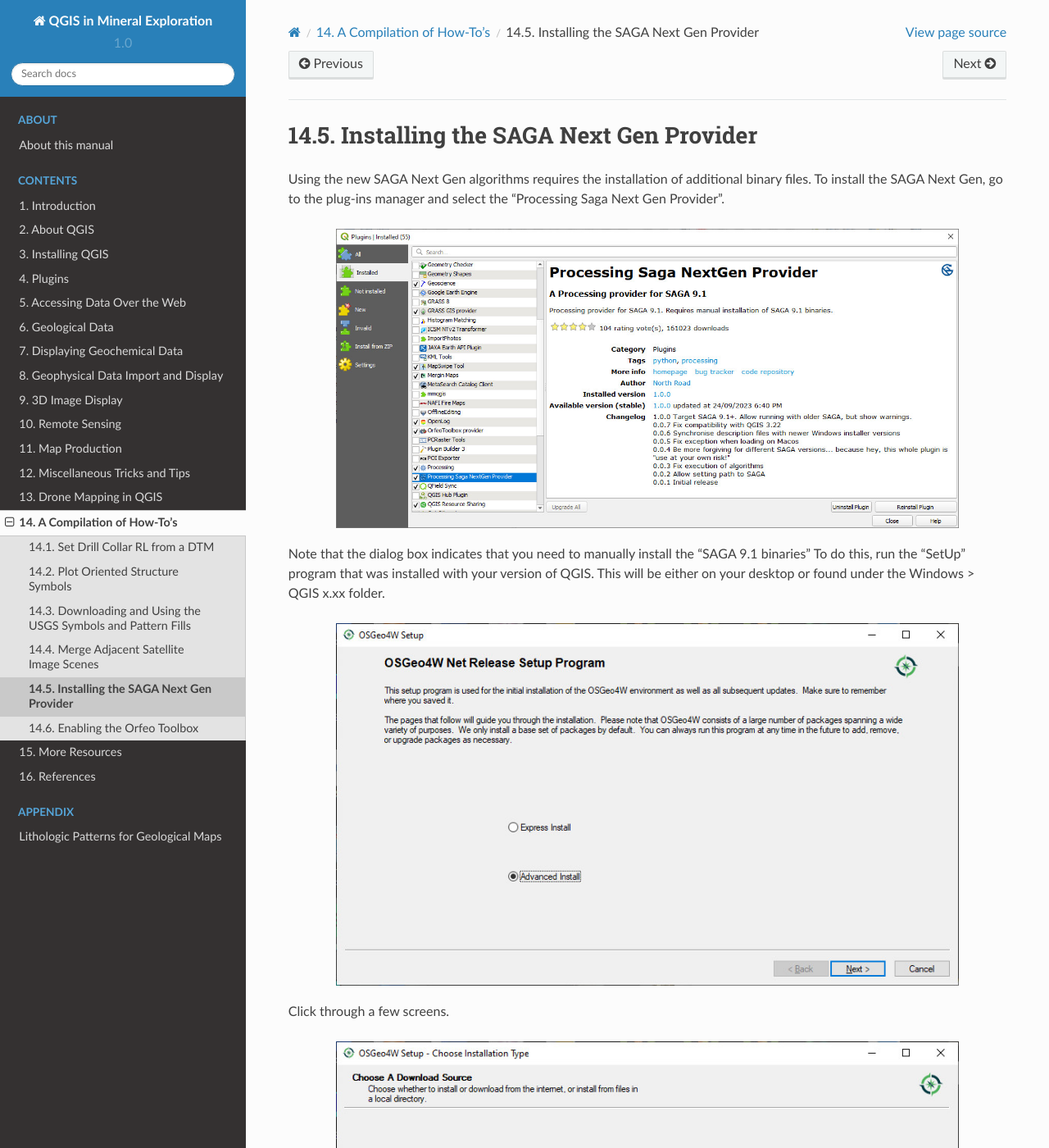
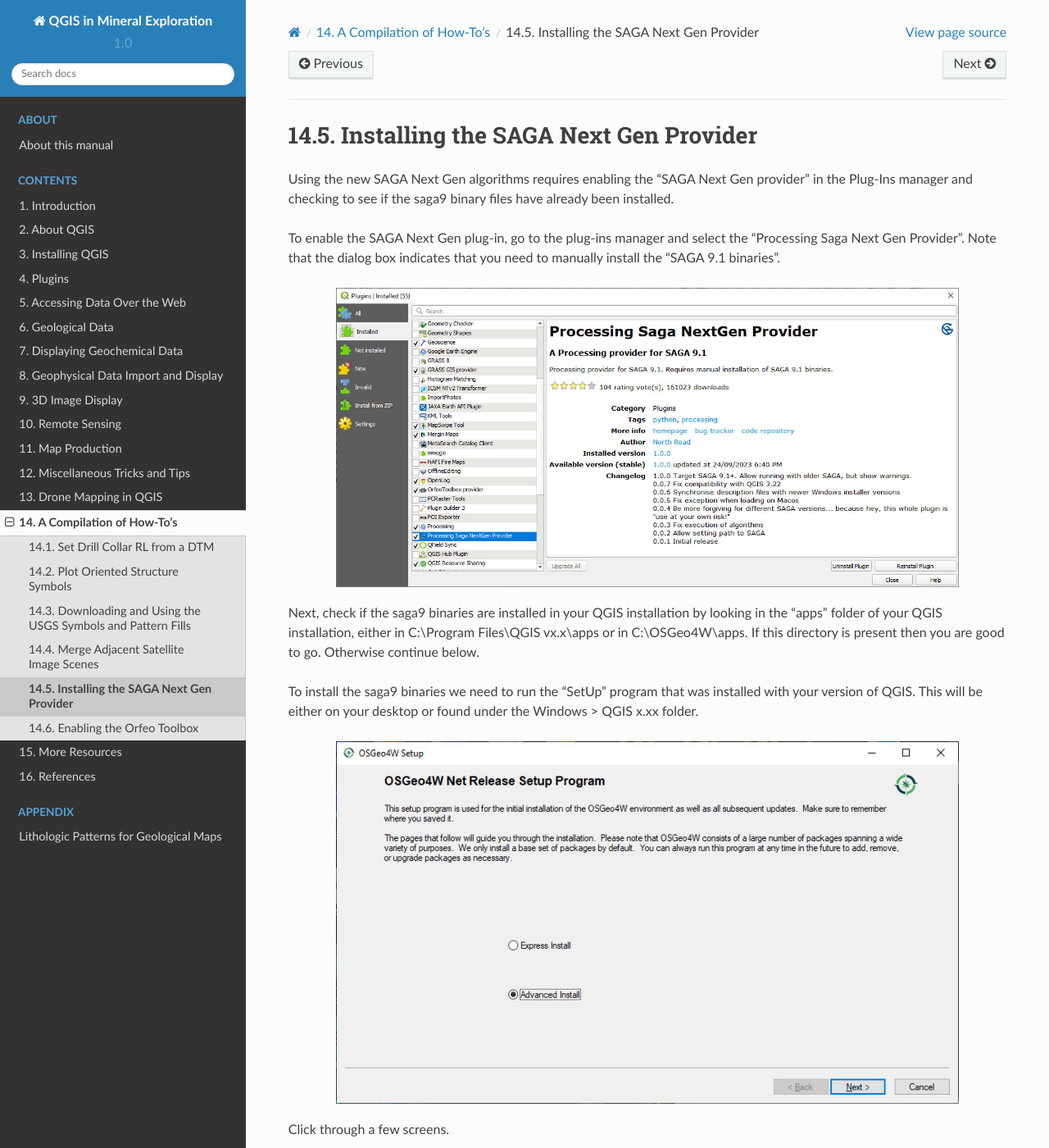
Before and after one commit to mammothgeospatial/qgis-in-mineral-exploration, a Sphinx documentation site: the page built from docs/source/how_to/add_saga_next_gen.rst, in a window 1280 px wide and 1400 px high. Shown: the whole window at 82% size. Built offline with Sphinx 7.4.7 and the Read the Docs theme 2.0.0, drawn with Linux system fonts in a browser that asks for light colours; some of the changed text lies outside the part shown.

Commit message:
Update to the add_saga_next_gen work flow

```diff
--- a/docs/source/how_to/add_saga_next_gen.rst
+++ b/docs/source/how_to/add_saga_next_gen.rst
@@ -2,12 +2,16 @@
 Installing the SAGA Next Gen Provider
 =====================================
 
-Using the new SAGA Next Gen algorithms requires the installation of additional binary files. To install the SAGA Next Gen, go to the plug-ins manager and select the “Processing Saga Next Gen Provider”.
+Using the new SAGA Next Gen algorithms requires enabling the "SAGA Next Gen provider" in the Plug-Ins manager and checking to see if the saga9 binary files have already been installed.
+
+To enable the SAGA Next Gen plug-in, go to the plug-ins manager and select the “Processing Saga Next Gen Provider”. Note that the dialog box indicates that you need to manually install the “SAGA 9.1 binaries”.
 
 .. image:: img/saga_ng_1.jpg
   :align: center
 
-Note that the dialog box indicates that you need to manually install the “SAGA 9.1 binaries” To do this, run the “SetUp” program that was installed with your version of QGIS. This will be either on your desktop or found under the Windows > QGIS x.xx folder.
+Next, check if the saga9 binaries are installed in your QGIS installation by looking in the "apps" folder of your QGIS installation, either in C:\\Program Files\\QGIS vx.x\\apps or in C:\\OSGeo4W\\apps. If this directory is present then you are good to go. Otherwise continue below.
+
+To install the saga9 binaries we need to run the “SetUp” program that was installed with your version of QGIS. This will be either on your desktop or found under the Windows > QGIS x.xx folder.
 
 .. image:: img/saga_ng_2.jpg
   :align: center
@@ -33,4 +37,4 @@
 .. image:: img/OTB_3.jpg
   :align: center
 
-You may need to re-start QGIS to see the new SAGA Next Gen algorithms appear in your Processing Toolbox.
+Note this may upgrade your QGIS installation. The appearance of the SAGA tools in the Processing Toolbox may take a couple of minutes to load. You may also need to re-start QGIS if the new SAGA Next Gen algorithms do not appear in your Processing Toolbox.
```
